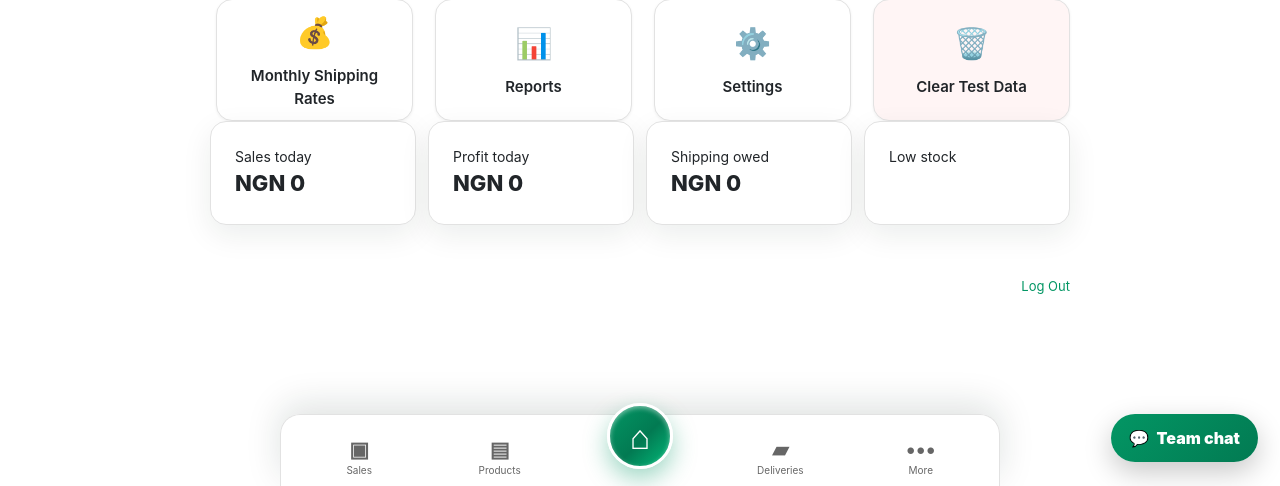
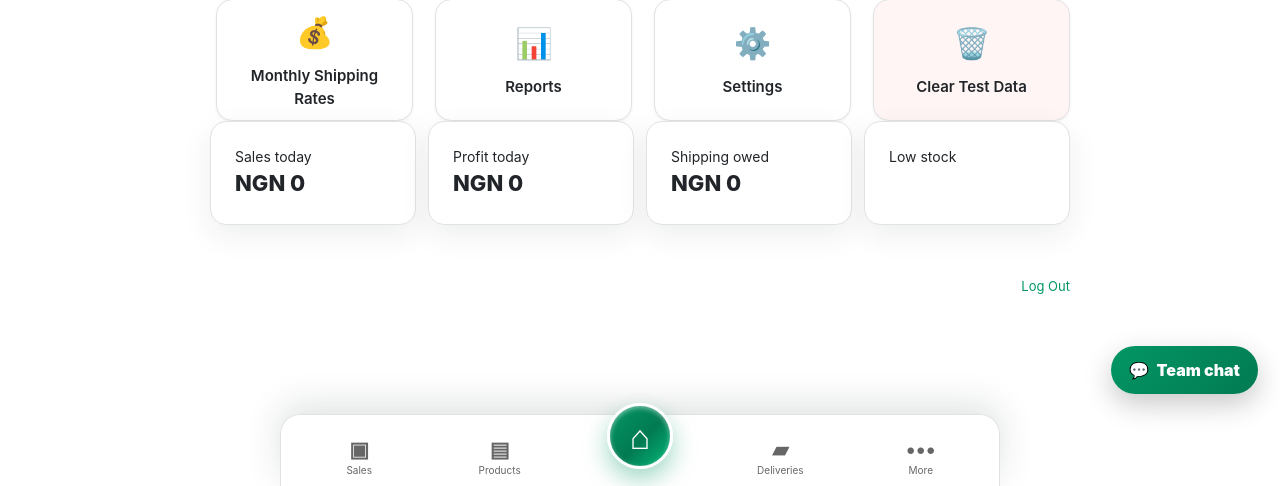
Before and after one commit to guylikesweet/Oma-db, a Python web app: template app/templates/home.html in a window 1280 px wide. Shown: the part 314-800 px from the top of the page. Run offline with Jinja, Linux system fonts and the light colour scheme; the template is opened without the code that fills it, so the values that code supplies are empty; some libraries are stand-ins or nearby versions.

Commit message:
ui: keep classic chat above bottom navigation

```diff
--- a/app/templates/_classic_chat.html
+++ b/app/templates/_classic_chat.html
@@ -25,8 +25,8 @@
 </div>
 
 <style>
-.oma-chat-fab{position:fixed;right:22px;bottom:24px;z-index:1200;border:0;border-radius:999px;background:linear-gradient(135deg,#039664,#027a52);color:#fff;padding:12px 18px;display:flex;gap:8px;align-items:center;font-weight:800;box-shadow:0 10px 28px rgba(0,0,0,.22);cursor:pointer}
-.oma-chat-panel{position:fixed;right:22px;bottom:82px;width:min(430px,calc(100vw - 28px));height:min(650px,calc(100vh - 110px));z-index:1201;background:var(--oma-surface,#fff);color:var(--oma-text,#212529);border:1px solid var(--oma-border,#e2e2e2);border-radius:20px;box-shadow:0 20px 60px rgba(0,0,0,.25);display:none;overflow:hidden}
+.oma-chat-fab{position:fixed;right:22px;bottom:92px;z-index:1200;border:0;border-radius:999px;background:linear-gradient(135deg,#039664,#027a52);color:#fff;padding:12px 18px;display:flex;gap:8px;align-items:center;font-weight:800;box-shadow:0 10px 28px rgba(0,0,0,.22);cursor:pointer}
+.oma-chat-panel{position:fixed;right:22px;bottom:150px;width:min(430px,calc(100vw - 28px));height:min(650px,calc(100vh - 110px));z-index:1201;background:var(--oma-surface,#fff);color:var(--oma-text,#212529);border:1px solid var(--oma-border,#e2e2e2);border-radius:20px;box-shadow:0 20px 60px rgba(0,0,0,.25);display:none;overflow:hidden}
 .oma-chat-panel.open{display:flex;flex-direction:column}
 .oma-chat-head{display:flex;justify-content:space-between;align-items:center;padding:15px 17px;background:#039664;color:#fff}
 .oma-chat-head strong{display:block;font-size:16px}.oma-chat-head small{display:block;opacity:.82;font-size:11px;margin-top:2px}
@@ -35,7 +35,7 @@
 .oma-chat-msg{max-width:86%;margin:0 0 10px;padding:9px 11px;border-radius:14px;background:var(--oma-surface,#fff);border:1px solid var(--oma-border,#e2e2e2)}
 .oma-chat-msg.mine{margin-left:auto;background:#e8f6f0;border-color:#b8e3d2}.oma-chat-name{font-size:11px;font-weight:800;color:#039664;margin-bottom:3px}.oma-chat-time{font-size:9px;color:var(--oma-muted,#666);margin-top:5px}.oma-chat-actions{display:flex;gap:5px;margin-top:6px}.oma-chat-actions button{font-size:10px;padding:3px 7px;border-radius:7px;border:1px solid var(--oma-border,#e2e2e2);background:transparent;color:inherit;cursor:pointer}.oma-chat-state{text-align:center;color:var(--oma-muted,#666);padding:25px 10px}
 .oma-chat-reply{padding:7px 12px;background:var(--oma-orange-soft,#fff0e9);border-top:1px solid var(--oma-border,#e2e2e2);font-size:11px}.oma-chat-compose{display:flex;gap:7px;padding:10px;border-top:1px solid var(--oma-border,#e2e2e2)}.oma-chat-compose input[type=text]{flex:1;min-width:0}.oma-chat-photo{display:flex;align-items:center;justify-content:center;width:42px;border:1px solid var(--oma-border,#e2e2e2);border-radius:10px;cursor:pointer}.oma-chat-compose button{border:0;border-radius:10px;padding:0 15px;background:#039664;color:#fff;font-weight:800;cursor:pointer}
-@media(max-width:600px){.oma-chat-fab{right:12px;bottom:12px}.oma-chat-panel{right:10px;bottom:66px;width:calc(100vw - 20px);height:calc(100vh - 90px)}}
+@media(max-width:600px){.oma-chat-fab{right:12px;bottom:82px}.oma-chat-panel{right:10px;bottom:140px;width:calc(100vw - 20px);height:calc(100vh - 90px)}}
 </style>
 
 <script>
```
